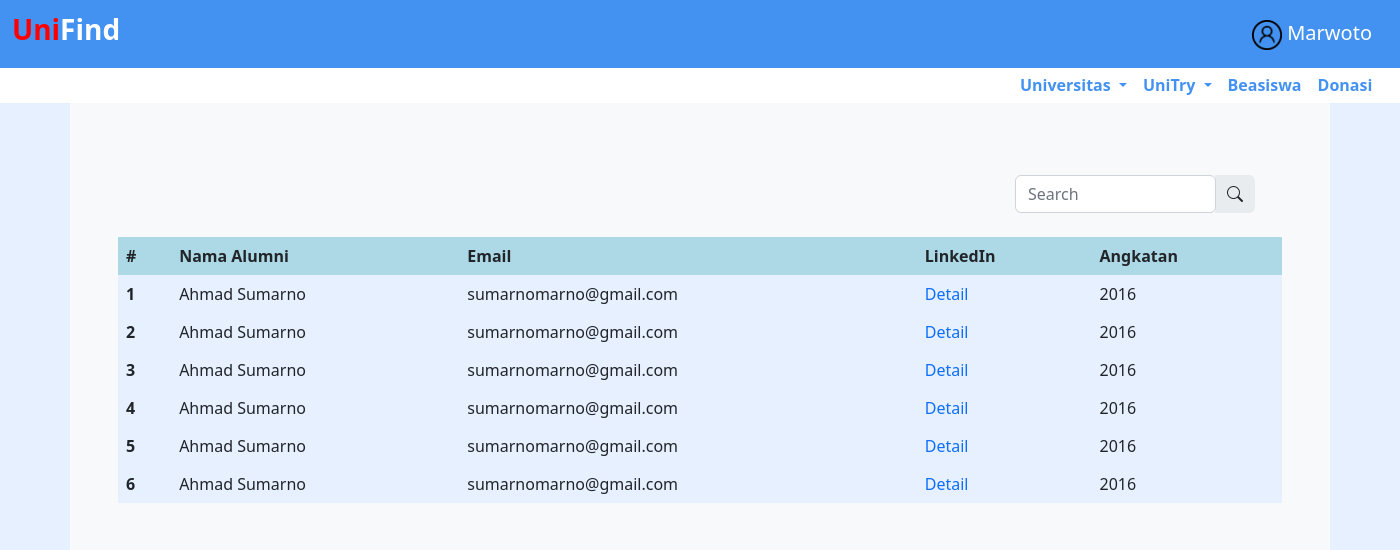
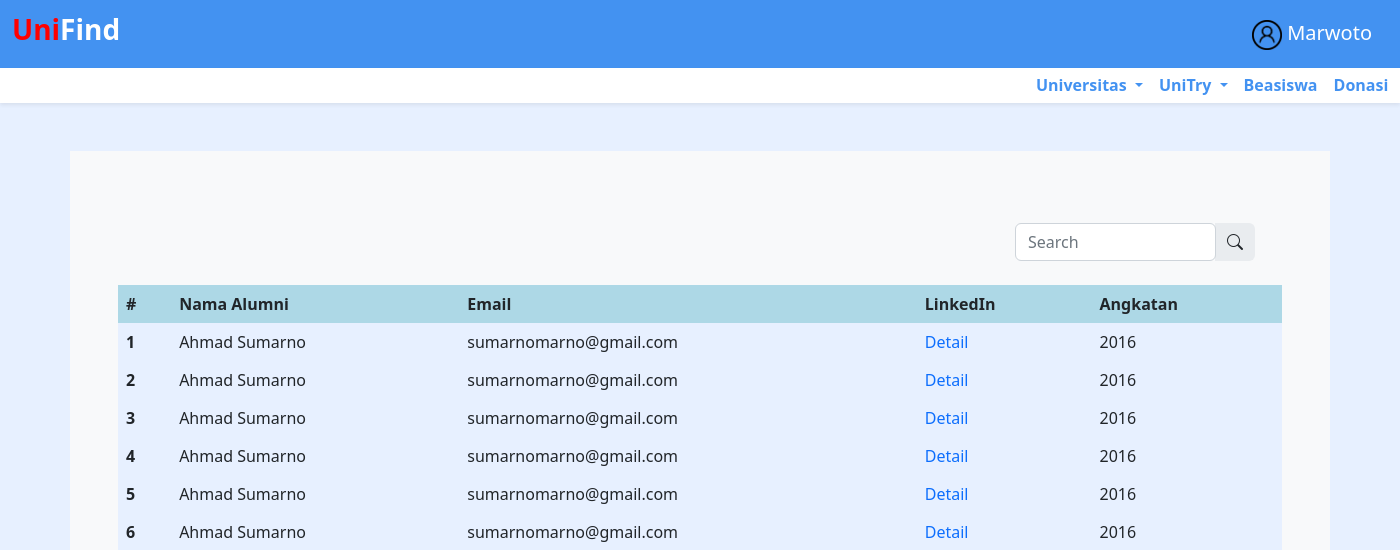
Before and after one commit to IrfanJalal11/UniFInd, a PHP site: page /universitas/dataAlumni.php in a window 1400 px wide. Shown: the top 550 px of the page. Run offline with PHP 8.4, Linux system fonts and the light colour scheme; some libraries are stand-ins or nearby versions.

Commit message:
upheader

```diff
--- a/universitas/dataAlumni.php
+++ b/universitas/dataAlumni.php
@@ -30,7 +30,7 @@
       </nav>
 
       <!-- Navbar dropdown -->
-      <nav class="navbar navbar-expand-lg bg-white" style="height: 35px;">
+      <nav class="navbar navbar-expand-lg bg-white shadow-sm p-3 mb-5 bg-body" style="height: 35px;">
         <div class="container-fluid">
           <div class="collapse navbar-collapse" id="navbarNavDropdown">
             <ul class="navbar-nav" style="margin-left: 1000px;">
```
